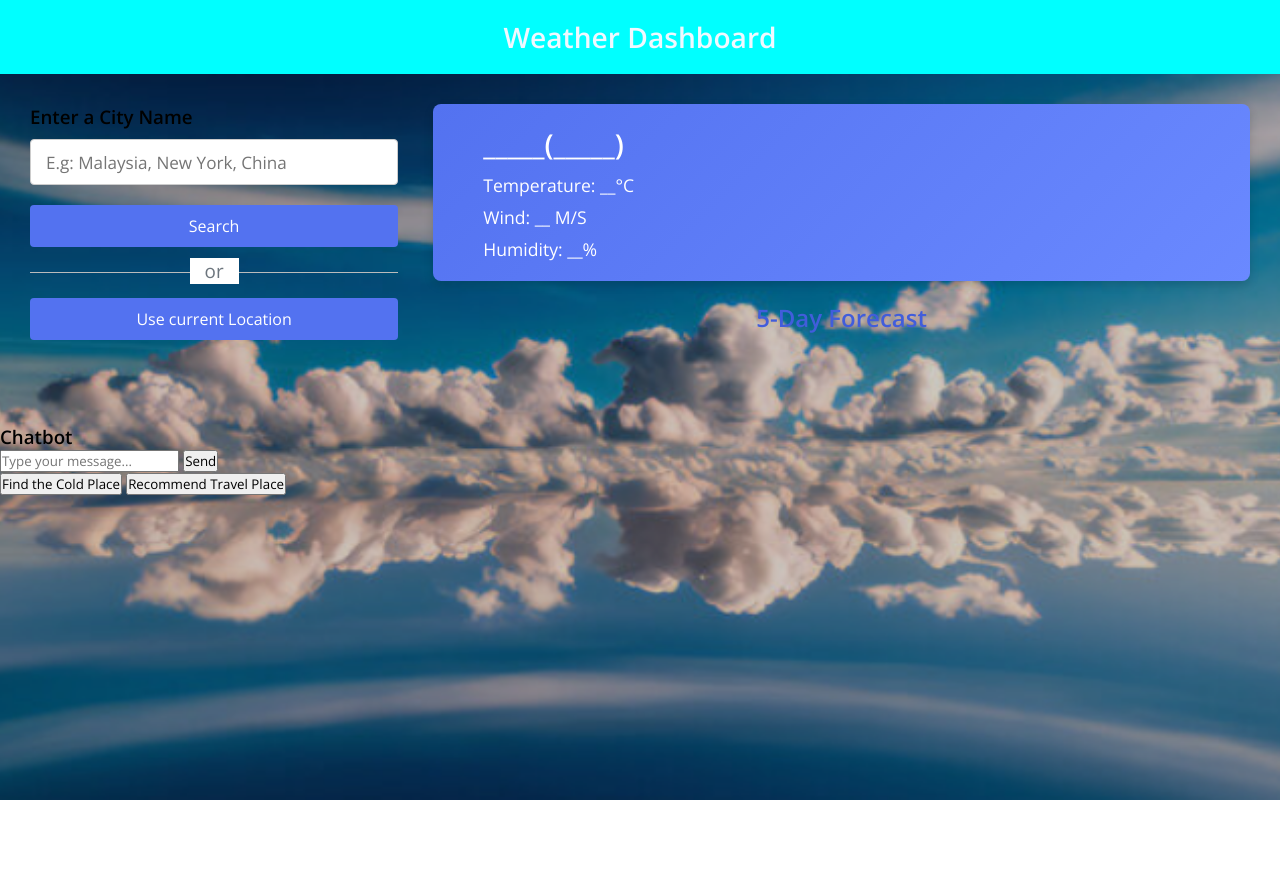
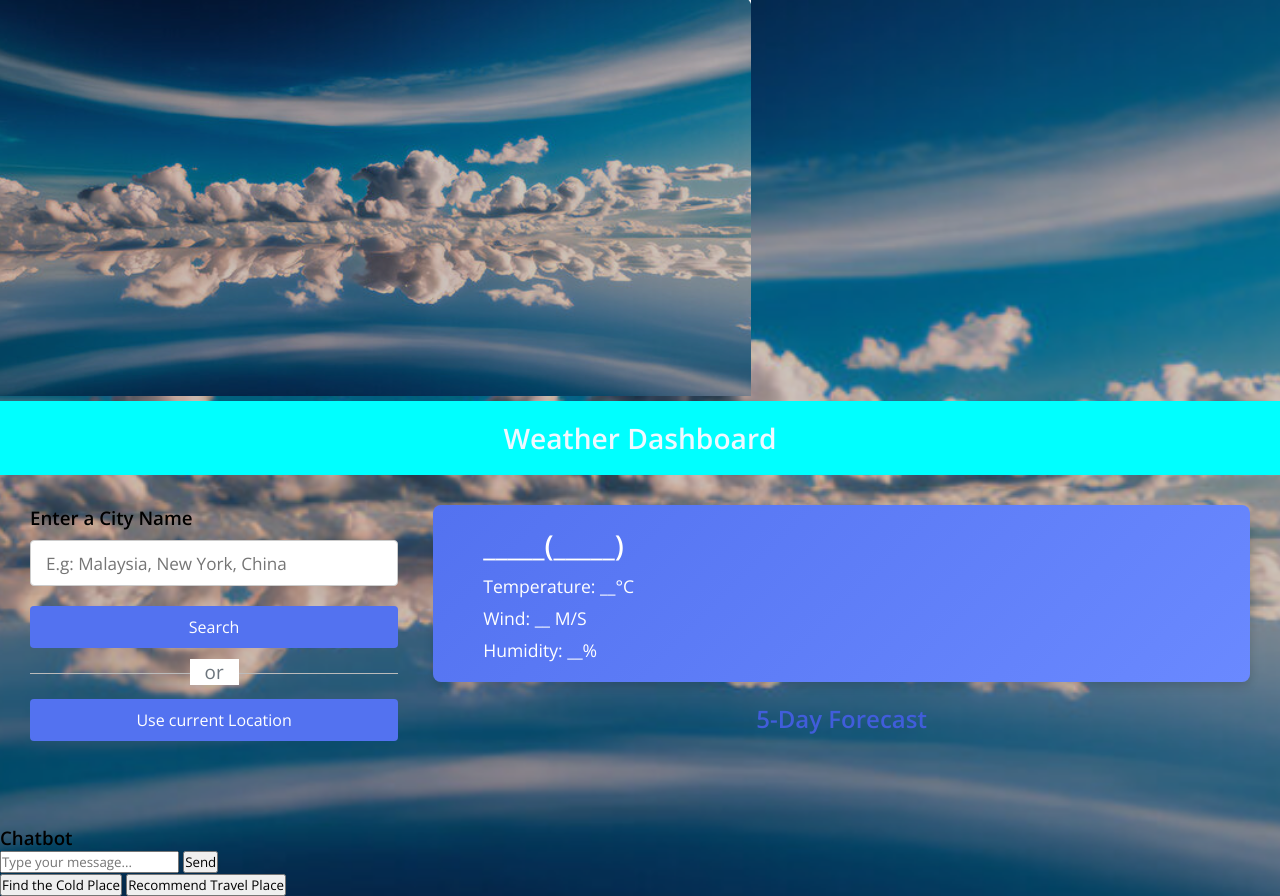
Before and after one commit to weihang1324/Weather-App, a website: page dashboard.html in a window 1280 px wide. Before the commit the page ends 800 px from the top, so only its background shows below. Drawn offline with nearby package versions, Linux system fonts and the light colour scheme.

Commit message:
Updated dashboard.html, index.html, style.css, and script.js

```diff
--- a/dashboard.html
+++ b/dashboard.html
@@ -12,6 +12,8 @@
     <body>
         <!-- Add background container class here -->
         <div class="dashboard-background">
+            <img src="photo/dashboardBG.png" alt="Background Image">
+
             <h1>Weather Dashboard</h1>
             <div class="container">
                 <div class="weather-input">
--- a/style.css
+++ b/style.css
@@ -21,6 +21,7 @@
     background-repeat: no-repeat;
     background-color: transparent;
 }
+
 
 .start-page .logo {
     width: 100px;
```
Also changed, not shown: index.html (+2 -0 lines).
